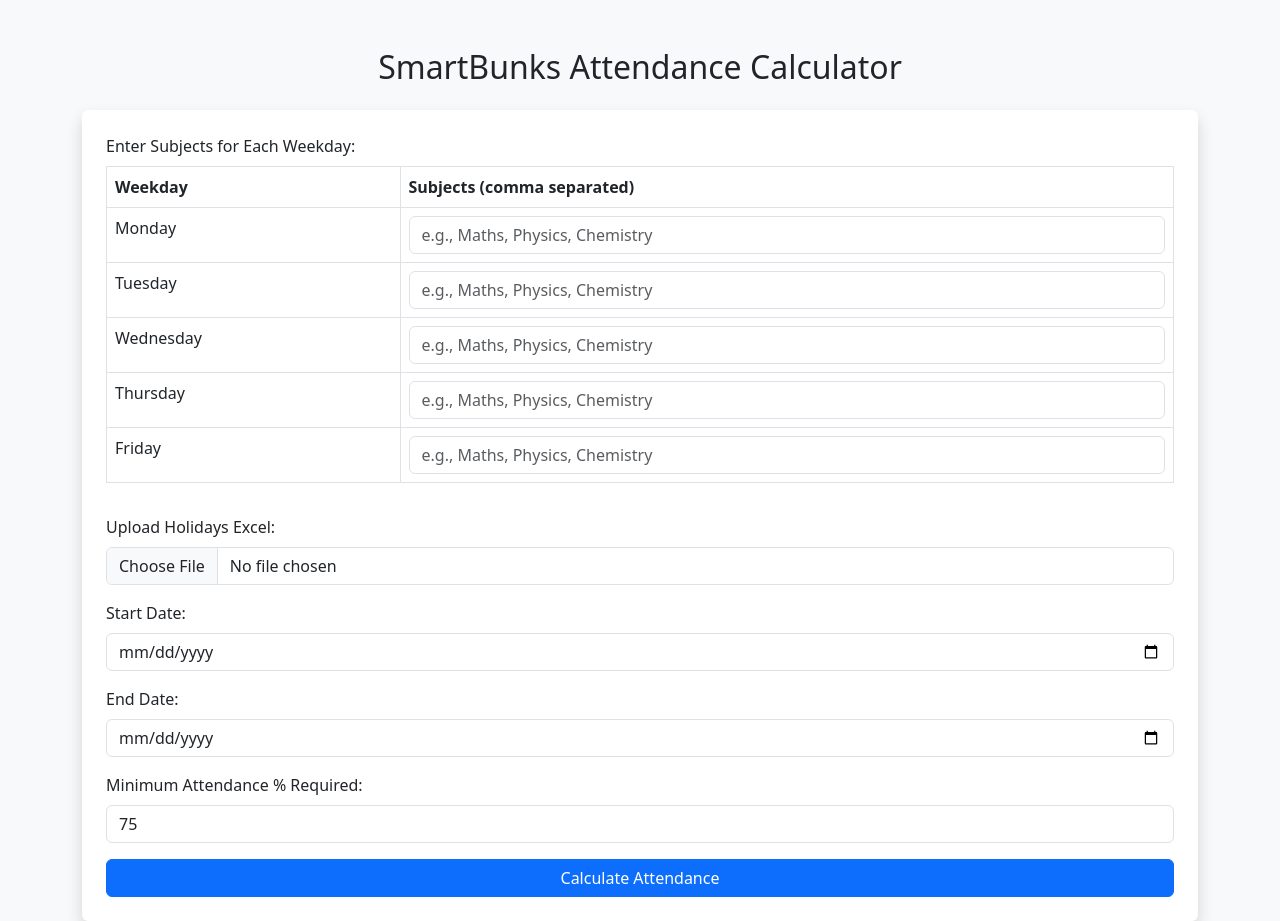
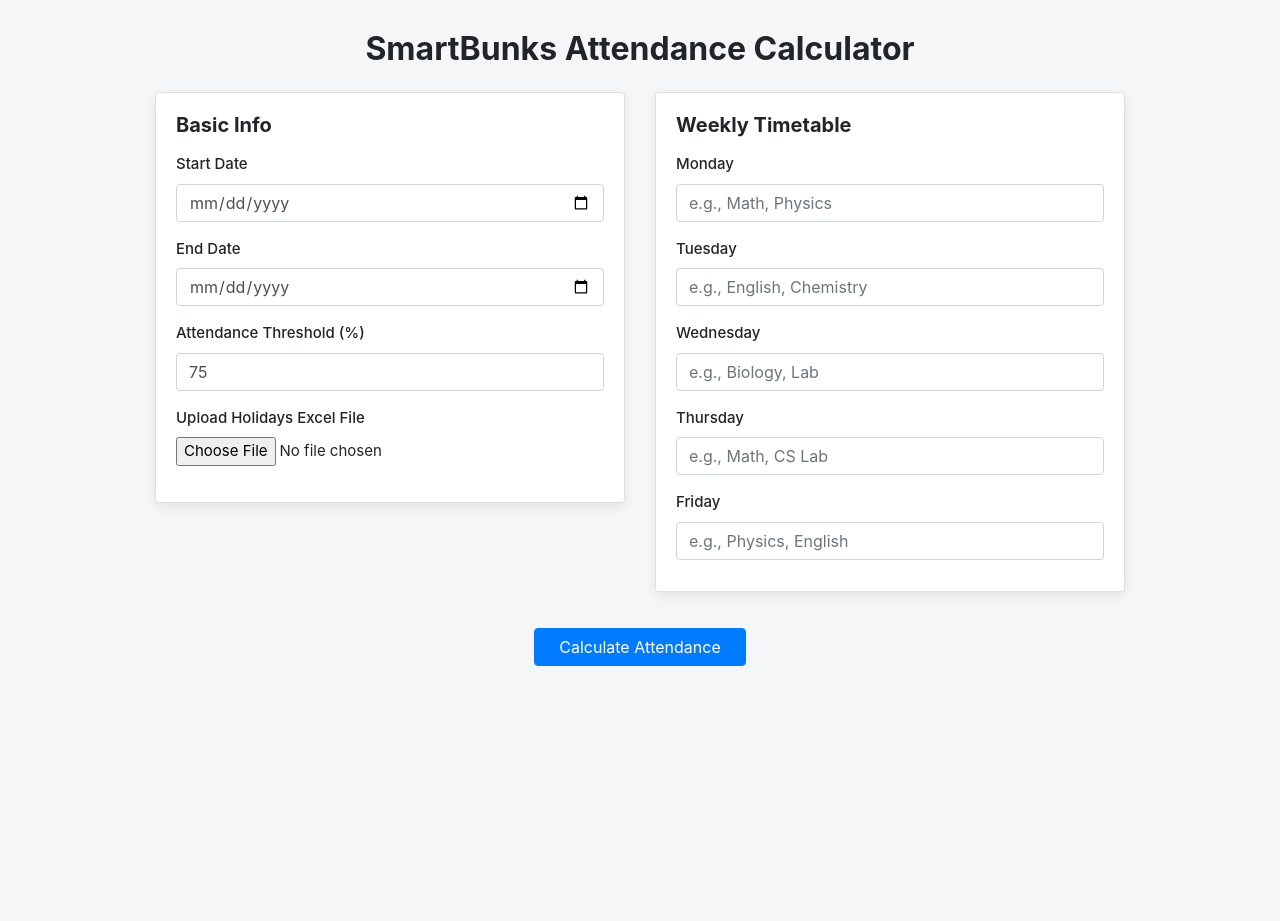
Before and after one commit to Anshu-09/SmartBunks, a Flask app: page / in a window 1280 px wide. After the commit the page ends 666 px from the top, so only its background shows below. Run offline with Flask 3, Linux system fonts and the light colour scheme; some libraries are stand-ins or nearby versions.

Commit message:
Updated user input weekday schedule

```diff
--- a/templates/index.html
+++ b/templates/index.html
@@ -1,62 +1,138 @@
 <!DOCTYPE html>
 <html>
 <head>
-    <title>SmartBunks - Attendance Calculator</title>
-    <link rel="stylesheet" href="https://cdn.jsdelivr.net/npm/bootstrap@5.3.0/dist/css/bootstrap.min.css">
+    <title>SmartBunks Attendance Calculator</title>
+    <meta name="viewport" content="width=device-width, initial-scale=1">
+    <link
+      rel="stylesheet"
+      href="https://stackpath.bootstrapcdn.com/bootstrap/4.5.2/css/bootstrap.min.css"
+    />
+    <style>
+        body {
+            background-color: #f4f6f8;
+            font-size: 15px;
+        }
+
+        .container {
+            margin-top: 30px;
+            max-width: 1000px;
+        }
+
+        .card {
+            box-shadow: 0 4px 12px rgba(0,0,0,0.08);
+            padding: 20px;
+            margin-bottom: 20px;
+        }
+
+        textarea {
+            resize: none;
+        }
+
+        label {
+            font-weight: 500;
+        }
+
+        h2, h5 {
+            font-weight: bold;
+        }
+
+        .form-section {
+            max-height: 500px;
+            overflow-y: auto;
+        }
+
+        @media (max-width: 768px) {
+            body {
+                font-size: 14px;
+            }
+
+            .card {
+                padding: 15px;
+            }
+
+            h2 {
+                font-size: 22px;
+            }
+
+            h5 {
+                font-size: 18px;
+            }
+
+            .form-group label {
+                font-size: 14px;
+            }
+
+            .btn {
+                width: 100%;
+            }
+        }
+    </style>
 </head>
-<body class="bg-light">
-    <div class="container mt-5">
+<body>
+    <div class="container">
         <h2 class="text-center mb-4">SmartBunks Attendance Calculator</h2>
-        <form method="POST" action="/upload" enctype="multipart/form-data" class="bg-white p-4 rounded shadow">
-            <div class="mb-3">
-    <label class="form-label">Enter Subjects for Each Weekday:</label>
-    <div class="table-responsive">
-        <table class="table table-bordered">
-            <thead>
-                <tr>
-                    <th>Weekday</th>
-                    <th>Subjects (comma separated)</th>
-                </tr>
-            </thead>
-            <tbody>
-                {% for day in ['Monday', 'Tuesday', 'Wednesday', 'Thursday', 'Friday'] %}
-                <tr>
-                    <td>{{ day }}</td>
-                    <td>
-                        <input type="text" class="form-control" name="schedule_{{ day }}" placeholder="e.g., Maths, Physics, Chemistry">
-                    </td>
-                </tr>
-                {% endfor %}
-            </tbody>
-        </table>
-    </div>
-</div>
+        <form action="/upload" method="post" enctype="multipart/form-data">
+            <div class="row">
+                <!-- Left card -->
+                <div class="col-md-6 mb-3">
+                    <div class="card form-section">
+                        <h5 class="mb-3">Basic Info</h5>
+                        <div class="form-group">
+                            <label for="start_date">Start Date</label>
+                            <input type="date" class="form-control" id="start_date" name="start_date" required>
+                        </div>
+                        <div class="form-group">
+                            <label for="end_date">End Date</label>
+                            <input type="date" class="form-control" id="end_date" name="end_date" required>
+                        </div>
+                        <div class="form-group">
+                            <label for="threshold">Attendance Threshold (%)</label>
+                            <input type="number" class="form-control" id="threshold" name="threshold" min="0" max="100" value="75" required>
+                        </div>
+                        <div class="form-group">
+                            <label>Upload Holidays Excel File</label>
+                            <input type="file" class="form-control-file" name="holidays" required>
+                        </div>
+                    </div>
+                </div>
 
-            <div class="mb-3">
-                <label for="holidays" class="form-label">Upload Holidays Excel:</label>
-                <input type="file" class="form-control" name="holidays" required>
+                <!-- Right card -->
+                <div class="col-md-6 mb-3">
+                    <div class="card form-section">
+                        <h5 class="mb-3">Weekly Timetable</h5>
+                        <div class="form-group">
+                            <label for="schedule_Monday">Monday</label>
+                            <textarea class="form-control" name="schedule_Monday" rows="1" placeholder="e.g., Math, Physics"></textarea>
+                        </div>
+                        <div class="form-group">
+                            <label for="schedule_Tuesday">Tuesday</label>
+                            <textarea class="form-control" name="schedule_Tuesday" rows="1" placeholder="e.g., English, Chemistry"></textarea>
+                        </div>
+                        <div class="form-group">
+                            <label for="schedule_Wednesday">Wednesday</label>
+                            <textarea class="form-control" name="schedule_Wednesday" rows="1" placeholder="e.g., Biology, Lab"></textarea>
+                        </div>
+                        <div class="form-group">
+                            <label for="schedule_Thursday">Thursday</label>
+                            <textarea class="form-control" name="schedule_Thursday" rows="1" placeholder="e.g., Math, CS Lab"></textarea>
+                        </div>
+                        <div class="form-group">
+                            <label for="schedule_Friday">Friday</label>
+                            <textarea class="form-control" name="schedule_Friday" rows="1" placeholder="e.g., Physics, English"></textarea>
+                        </div>
+                    </div>
+                </div>
             </div>
-            <div class="mb-3">
-                <label for="start_date" class="form-label">Start Date:</label>
-                <input type="date" class="form-control" name="start_date" required>
+
+            <div class="text-center mb-4">
+                <button type="submit" class="btn btn-primary px-4">Calculate Attendance</button>
             </div>
-            <div class="mb-3">
-                <label for="end_date" class="form-label">End Date:</label>
-                <input type="date" class="form-control" name="end_date" required>
-            </div>
-            <div class="mb-3">
-             <label for="threshold" class="form-label">Minimum Attendance % Required:</label>
-             <input type="number" class="form-control" name="threshold" min="0" max="100" step="1" value="75" required>
-            </div>
-            <button type="submit" class="btn btn-primary w-100">Calculate Attendance</button>
         </form>
 
         {% if result %}
-        <div class="mt-5">
-            <h4>Attendance Summary</h4>
-            <div class="table-responsive">
-                {{ result | safe }}
-            </div>
+        <div class="card">
+            <h5 class="mb-3">Attendance Summary</h5>
+            {{ result|safe }}
         </div>
         {% endif %}
     </div>
```
